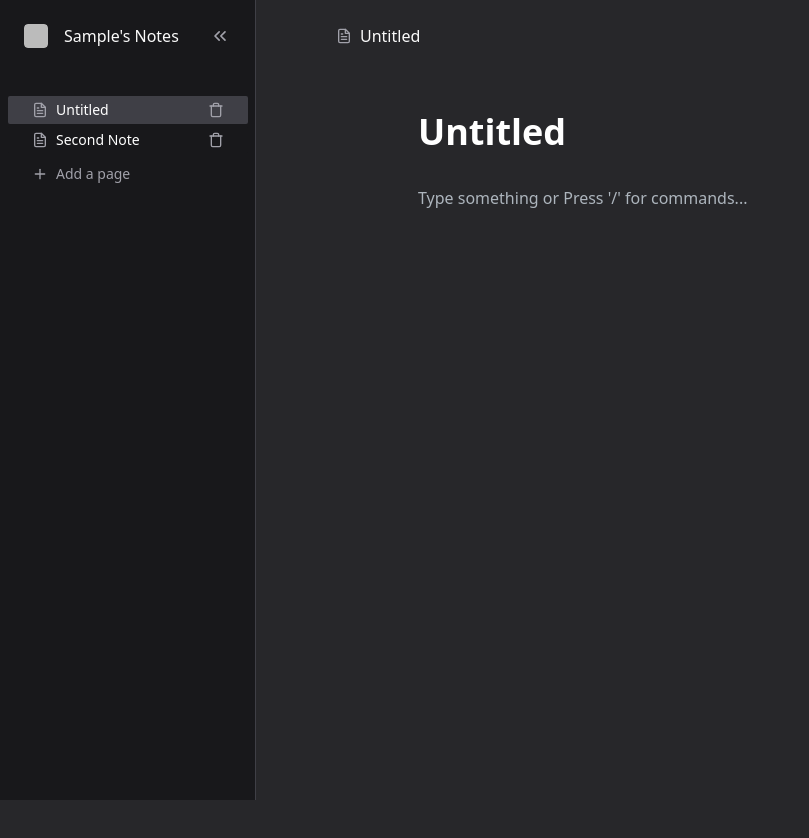
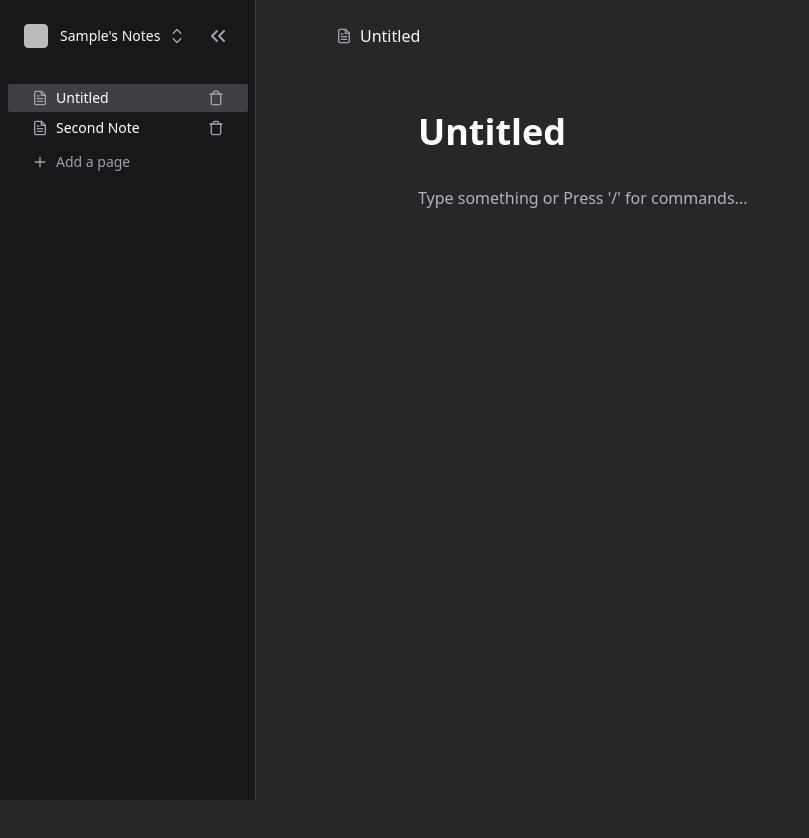
Before and after one commit to ViniSCode/notes-app, a Next.js app: page / in a window 1280 px wide. Shown: the top 838 px of the page, without its empty margins (0-809 px from the left). Built offline with nearby package versions, Linux system fonts and the light colour scheme; no server answers; sample sign-in values are in the browser's storage; what urql would draw is missing.

Commit message:
dropdown expand logout menu

```diff
--- a/src/components/LogoutDropdown/index.tsx
+++ b/src/components/LogoutDropdown/index.tsx
@@ -2,7 +2,7 @@
 import * as DropdownMenu from "@radix-ui/react-dropdown-menu";
 import { Session } from "next-auth";
 import { signOut } from "next-auth/react";
-import React from "react";
+import { BiExpandVertical } from "react-icons/bi";
 import { FiLogOut } from "react-icons/fi";
 import { UserAvatar } from "../UserAvatar";
 
@@ -11,30 +11,27 @@ interface ProfileDropdownProps {
 }
 
 const ProfileDropdown = ({ session }: ProfileDropdownProps) => {
-  const [bookmarksChecked, setBookmarksChecked] = React.useState(true);
-  const [urlsChecked, setUrlsChecked] = React.useState(false);
-  const [person, setPerson] = React.useState("pedro");
-
   return (
     <DropdownMenu.Root>
       <DropdownMenu.Trigger asChild>
         {session && session.user?.name && (
-          <button className="focus:outline-none">
+          <button className="w-full flex items-center min-w-fit gap-2 focus:outline-none hover:bg-zinc-700 mt-3 ml-3 pt-3 p-3 mr-3 rounded">
             <UserAvatar
               avatar={session.user?.image}
               name={session.user?.name}
             />
+            <BiExpandVertical className="text-zinc-400" size={18} />
           </button>
         )}
       </DropdownMenu.Trigger>
 
       <DropdownMenu.Portal>
         <DropdownMenu.Content
-          className="p-4 relative left-6 z-[50] max-w-[200px] min-w-[200px] bg-zinc-800 rounded-md shadow will-change-[opacity,transform] data-[side=top]:animate-slideDownAndFade data-[side=right]:animate-slideLeftAndFade data-[side=bottom]:animate-slideUpAndFade data-[side=left]:animate-slideRightAndFade"
+          className="p-4 relative left-0 z-[50] max-w-[200px] min-w-[200px] bg-zinc-800 rounded-md shadow will-change-[opacity,transform] data-[side=top]:animate-slideDownAndFade data-[side=right]:animate-slideLeftAndFade data-[side=bottom]:animate-slideUpAndFade data-[side=left]:animate-slideRightAndFade"
           sideOffset={5}
         >
           <DropdownMenu.Item
-            className="py-4 pl-0 pr-2 text-sm flex items-center gap-4 cursor-pointer z-[120] group text-[13px] leading-none text-zinc-300 rounded h-[25px] relative select-none outline-none data-[disabled]:text-zinc-400 data-[disabled]:pointer-events-none data-[highlighted]:bg-zinc-700 data-[highlighted]:text-blue-500"
+            className="py-4 pl-2 pr-2 text-sm flex items-center gap-4 cursor-pointer z-[120] group text-[13px] leading-none text-zinc-300 rounded h-[25px] relative select-none outline-none data-[disabled]:text-zinc-400 data-[disabled]:pointer-events-none data-[highlighted]:bg-zinc-700 data-[highlighted]:text-blue-500"
             onClick={() => signOut()}
           >
             <FiLogOut size={16} />
--- a/src/components/Sidebar/index.tsx
+++ b/src/components/Sidebar/index.tsx
@@ -37,11 +37,11 @@ export function Sidebar({
       className="fixed overflow-hidden min-h-full z-50 bg-zinc-900 border-r border-r-zinc-700 w-[16rem] min-w-[16rem]"
     >
       <aside className="static w-[16rem] min-w-[16rem]">
-        <div className="flex gap-4 group justify-between items-center px-6 py-6">
+        <div className="flex relative gap-4 group justify-between items-center">
           <ProfileDropdown session={session} />
 
           <FiChevronsLeft
-            className="w-6 h-6 text-zinc-400 hover:bg-zinc-700 rounded-sm p-0.5 cursor-pointer"
+            className="absolute right-6 top-[22px] w-7 h-7 text-zinc-400 hover:bg-zinc-700 rounded-sm p-0.5 cursor-pointer"
             onClick={() => setIsSidebarOpen(false)}
           />
         </div>
--- a/src/components/UserAvatar/index.tsx
+++ b/src/components/UserAvatar/index.tsx
@@ -8,7 +8,7 @@ interface UserAvatarProps {
 
 export function UserAvatar({ avatar, name }: UserAvatarProps) {
   return (
-    <div className="flex gap-4 items-center">
+    <div className="flex gap-3 items-center">
       <Avatar.Root className="bg-blackA3 inline-flex w-6 h-6 rounded select-none items-center justify-center overflow-hidden align-middle">
         <Avatar.Image
           className="h-full w-full rounded-[inherit] object-cover"
@@ -22,7 +22,7 @@ export function UserAvatar({ avatar, name }: UserAvatarProps) {
           {name && abbreviateName(name).abbreviate}
         </Avatar.Fallback>
       </Avatar.Root>
-      <span className="font-medium">
+      <span className="font-medium text-sm">
         {name && abbreviateName(name).firstName}&apos;s Notes
       </span>
     </div>
--- a/src/pages/login.tsx
+++ b/src/pages/login.tsx
@@ -56,7 +56,7 @@ export const getServerSideProps: GetServerSideProps = async (context) => {
   if (session) {
     return {
       redirect: {
-        destination: "/share",
+        destination: "/",
         permanent: false,
       },
     };
```
